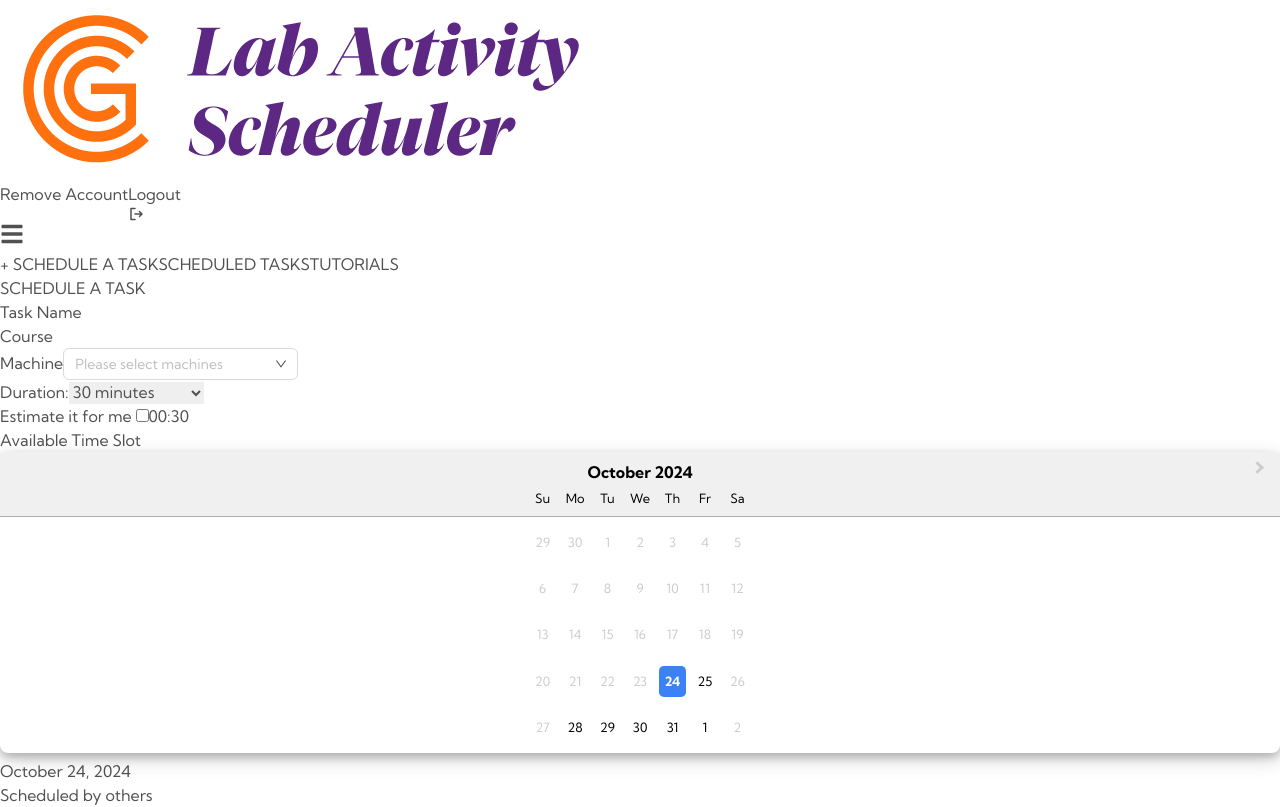
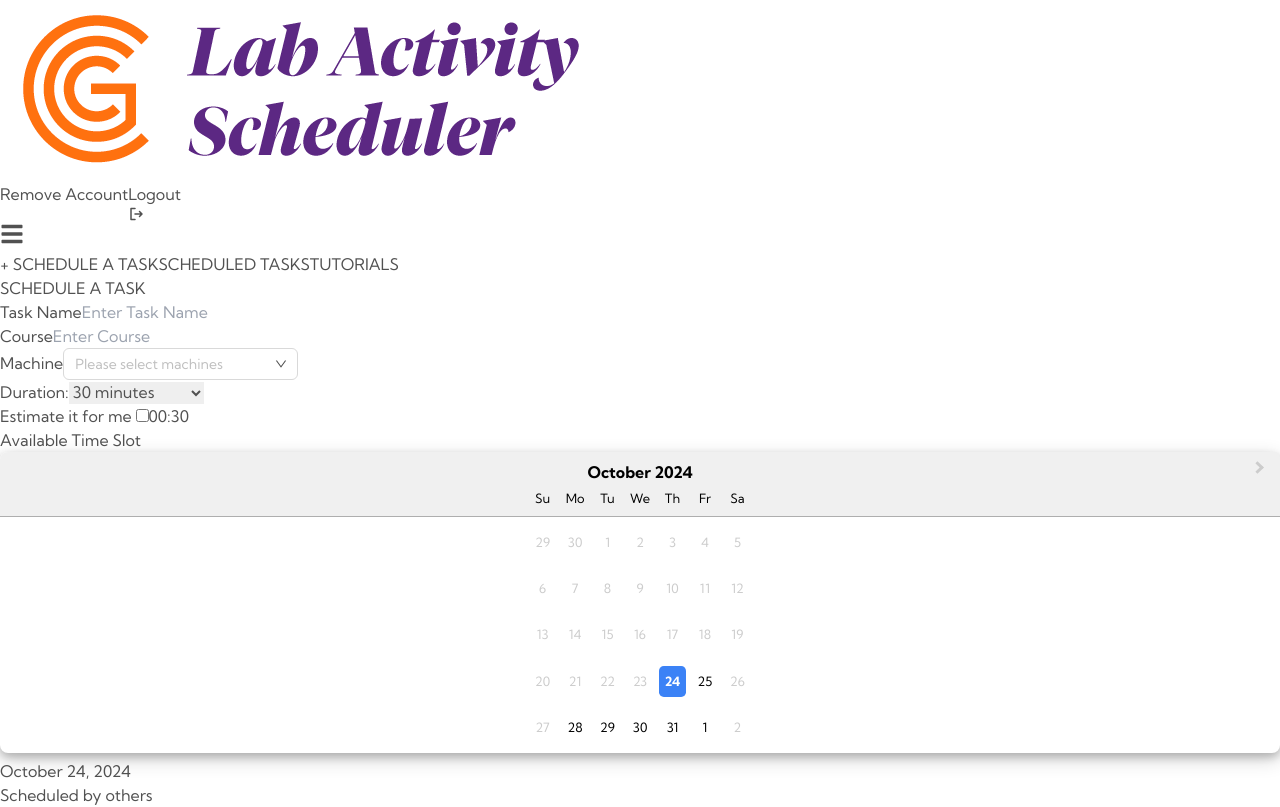
Before and after one commit to sohan284/lab-scheduler-client, a React (Vite) app: page /ScheduleATask in a window 1280 px wide. Shown: the top 807 px of the page. Built offline with nearby package versions, Linux system fonts and the light colour scheme; no server answers; sample sign-in values are in the browser's storage.

Commit message:
add logout

```diff
--- a/src/Pages/SCHEDULETask/ScheduleATask.jsx
+++ b/src/Pages/SCHEDULETask/ScheduleATask.jsx
@@ -268,17 +268,18 @@ const ScheduleATask = () => {
                   <input
                     type="text"
                     name="taskName"
+                    placeholder="Enter Task Name"
                     id="taskName"
                     value={taskName}
                     onChange={(e) => setTaskName(e.target.value)}
-                    className="border text-[15px] w-[235px] h-8 rounded-md border-gray-300 focus:outline-none focus:ring-2 focus:ring-blue-500"
+                    className="border text-[15px] w-[235px] h-8 p-1 rounded-md border-gray-300 focus:outline-none focus:ring-2 focus:ring-blue-500"
                     required
                   />
                 </div>
                 <div className="flex items-center lg:px-10 bg-[#FAFAFA] py-5">
                   <label
                     htmlFor="course"
-                    className="block p-1 mr-[57px] font-medium text-[15px] min-w-[71px]"
+                    className="block p-1 mr-[54px] font-medium text-[15px] min-w-[71px]"
                   >
                     Course
                   </label>
@@ -286,9 +287,10 @@ const ScheduleATask = () => {
                     type="text"
                     name="course"
                     id="course"
+                    placeholder="Enter Course"
                     value={course}
                     onChange={(e) => setCourse(e.target.value)}
-                    className="border rounded-md text-[15px] w-[235px] h-8 border-gray-300 focus:outline-none focus:ring-2 focus:ring-blue-500"
+                    className="border rounded-md text-[15px] w-[235px] p-1 h-8 border-gray-300 focus:outline-none focus:ring-2 focus:ring-blue-500"
                     required
                   />
                 </div>
@@ -296,7 +298,7 @@ const ScheduleATask = () => {
                   <div className="flex items-center lg:px-10">
                     <label
                       htmlFor="machine"
-                      className="block p-1 mr-[58px] font-medium text-[15px] min-w-[71px]"
+                      className="block p-1 mr-[54px] font-medium text-[15px] min-w-[71px]"
                     >
                       Machine
                     </label>
@@ -420,7 +422,7 @@ const ScheduleATask = () => {
                           return (
                             <div
                               key={index}
-                              className={`px-2 py-1 text-[15px] cursor-pointer rounded transition-all duration-200
+                              className={`px-2 py-1 text-[14px] cursor-pointer rounded transition-all duration-200
                                                         ${
                                                           selectedTimeSlots.includes(
                                                             slot
@@ -454,14 +456,14 @@ const ScheduleATask = () => {
                   </div>
                 </div>
                 <div className="">
-                  <div className="flex items-center gap-4 bg-[#F2F4F6] px-10 py-5">
+                  <div className="flex items-center gap-4 bg-[#F2F4F6] text-[15px] px-10 py-5">
                     <p>
                       This machine requires faculty permission/availability.{" "}
                       <br /> Send for approval?
                     </p>
                     <input required type="checkbox" />
                   </div>
-                  <div className="flex items-center gap-4 px-10 py-5">
+                  <div className="flex items-center gap-4 px-10 text-[15px] py-5">
                     <p>I need a tutorial for this job</p>
                     <input type="checkbox" />
                   </div>
--- a/src/Shared/Navbar.jsx
+++ b/src/Shared/Navbar.jsx
@@ -78,7 +78,7 @@ const Navbar = () => {
       </Dialog>
 
       {user?.username ? (
-        <div className="flex flex-col-reverse lg:flex-row gap-3 lg:gap-5 items-center">
+        <div className="flex flex-col lg:flex-row gap-3 lg:gap-5 items-center">
           <button
             onClick={handleClickOpen}
             className="font-medium flex items-center gap-3 border border-white p-1 text-[#999999] hover:bg-zinc-50 text-nowrap hover:border hover:border-zinc-100 text-[15px] duration-500 ease-in-out rounded"
```
